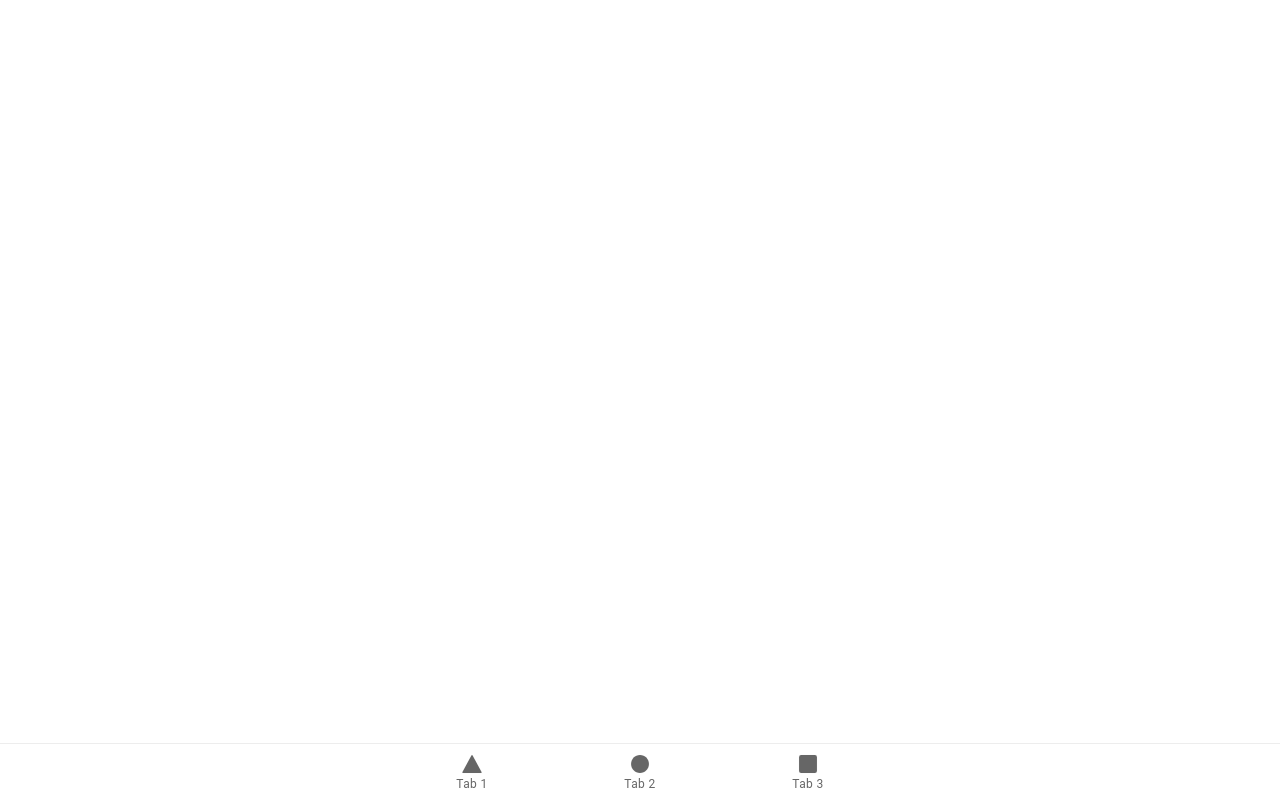
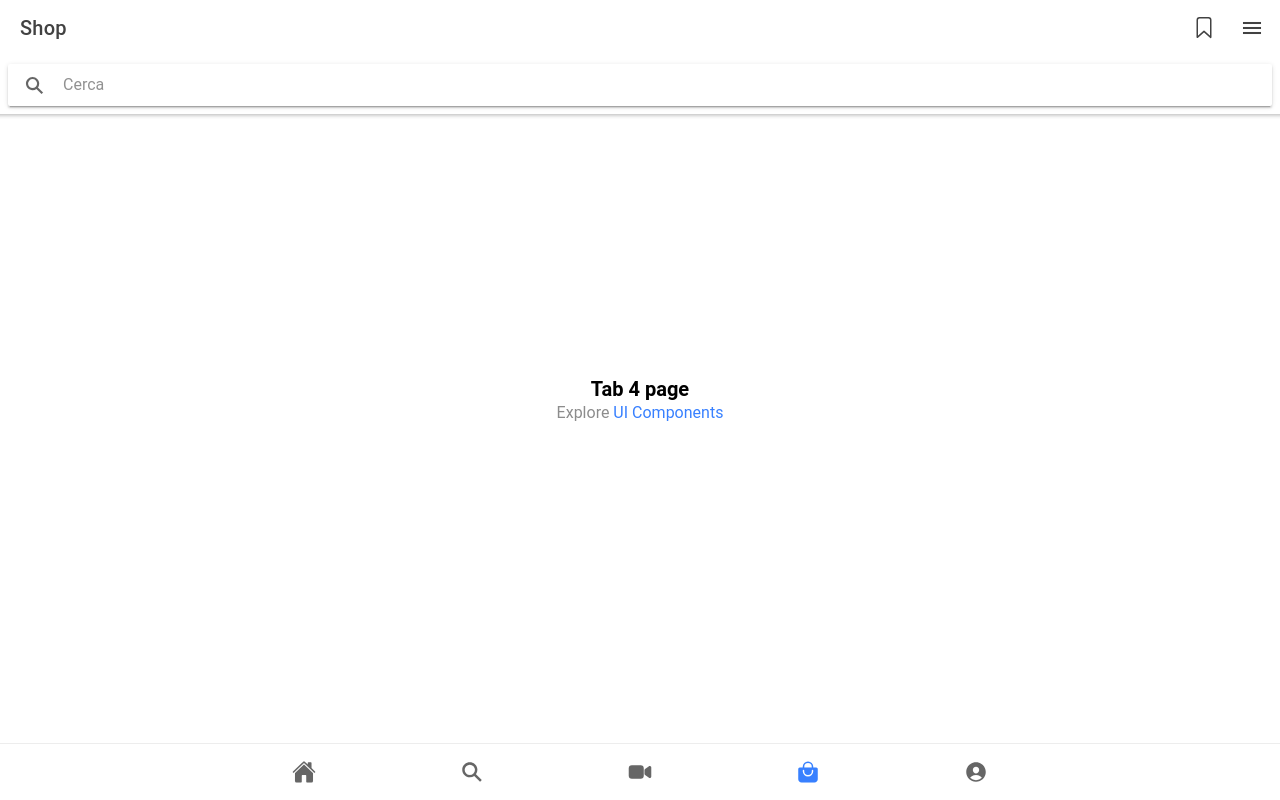
Before and after one commit to volp99/demo-react-ionic, a React (Create React App) app: page /tab4 in a window 1280 px wide. Built offline with nearby package versions, Linux system fonts and the light colour scheme.

Commit message:
add redux and start building UI Instagram

```diff
--- a/package.json
+++ b/package.json
@@ -10,6 +10,7 @@
     "@capacitor/status-bar": "1.0.6",
     "@ionic/react": "^5.5.0",
     "@ionic/react-router": "^5.5.0",
+    "@reduxjs/toolkit": "^1.6.2",
     "@testing-library/jest-dom": "^5.11.9",
     "@testing-library/react": "^11.2.5",
     "@testing-library/user-event": "^12.6.3",
@@ -17,6 +18,7 @@
     "@types/node": "^12.19.15",
     "@types/react": "^16.14.3",
     "@types/react-dom": "^16.9.10",
+    "@types/react-redux": "^7.1.20",
     "@types/react-router": "^5.1.11",
     "@types/react-router-dom": "^5.1.7",
     "ionicons": "^5.4.0",
@@ -25,6 +27,7 @@
     "react-router": "^5.2.0",
     "react-router-dom": "^5.2.0",
     "react-scripts": "4.0.2",
+    "redux": "^4.1.2",
     "typescript": "^4.1.3",
     "web-vitals": "^0.2.4",
     "workbox-background-sync": "^5.1.4",
--- a/src/App.tsx
+++ b/src/App.tsx
@@ -9,7 +9,7 @@ import {
   IonTabs,
 } from '@ionic/react';
 import { IonReactRouter } from '@ionic/react-router';
-import { ellipse, square, triangle } from 'ionicons/icons';
+import { home, searchSharp, videocam, bagHandle, personCircle} from 'ionicons/icons';
 import Tab1 from './pages/Tab1';
 import Tab2 from './pages/Tab2';
 import Tab3 from './pages/Tab3';
@@ -33,6 +33,8 @@ import '@ionic/react/css/display.css';
 /* Theme variables */
 import './theme/variables.css';
 import React from "react";
+import Tab4 from "./pages/Tab4";
+import Tab5 from "./pages/Tab5";
 
 const App: React.FC = () => (
   <IonApp>
@@ -48,22 +50,34 @@ const App: React.FC = () => (
           <Route path="/tab3">
             <Tab3 />
           </Route>
+          <Route path="/tab4">
+            <Tab4 />
+          </Route>
+          <Route path="/tab4">
+            <Tab4 />
+          </Route>
+          <Route path="/tab5">
+            <Tab5 />
+          </Route>
           <Route exact path="/">
             <Redirect to="/tab1" />
           </Route>
         </IonRouterOutlet>
         <IonTabBar slot="bottom">
           <IonTabButton tab="tab1" href="/tab1">
-            <IonIcon icon={triangle} />
-            <IonLabel>Tab 1</IonLabel>
+            <IonIcon icon={home} />
           </IonTabButton>
           <IonTabButton tab="tab2" href="/tab2">
-            <IonIcon icon={ellipse} />
-            <IonLabel>Tab 2</IonLabel>
+            <IonIcon icon={searchSharp} />
           </IonTabButton>
           <IonTabButton tab="tab3" href="/tab3">
-            <IonIcon icon={square} />
-            <IonLabel>Tab 3</IonLabel>
+            <IonIcon icon={videocam} />
+          </IonTabButton>
+          <IonTabButton tab="tab4" href="/tab4">
+            <IonIcon icon={bagHandle} />
+          </IonTabButton>
+          <IonTabButton tab="tab5" href="/tab5">
+            <IonIcon icon={personCircle} />
           </IonTabButton>
         </IonTabBar>
       </IonTabs>
--- a/src/components/ExploreContainer.tsx
+++ b/src/components/ExploreContainer.tsx
@@ -1,4 +1,5 @@
 import './ExploreContainer.css';
+import React from "react";
 
 interface ContainerProps {
   name: string;
--- a/src/pages/Tab1.tsx
+++ b/src/pages/Tab1.tsx
@@ -1,22 +1,45 @@
-import { IonContent, IonHeader, IonPage, IonTitle, IonToolbar } from '@ionic/react';
+import {
+    IonButton,
+    IonButtons,
+    IonContent,
+    IonHeader,
+    IonIcon,
+    IonPage,
+    IonTitle,
+    IonToolbar
+} from '@ionic/react';
 import ExploreContainer from '../components/ExploreContainer';
 import './Tab1.css';
+import React from "react";
+import {addCircleOutline, heartOutline, sendOutline} from "ionicons/icons";
 
 const Tab1: React.FC = () => {
     return (
         <IonPage>
-      <IonHeader>
                 <IonToolbar>
-          <IonTitle>Tab 1</IonTitle>
+                    <IonButtons slot="primary">
+                        <IonButton onClick={() => {
+                        }}>
+                            <IonIcon slot="icon-only" icon={addCircleOutline}/>
+                        </IonButton>
+                        <IonButton onClick={() => {
+                        }}>
+                            <IonIcon slot="icon-only" icon={heartOutline}/>
+                        </IonButton>
+                        <IonButton onClick={() => {
+                        }}>
+                            <IonIcon slot="icon-only" icon={sendOutline}/>
+                        </IonButton>
+                    </IonButtons>
+                    <IonTitle>Instagram</IonTitle>
                 </IonToolbar>
-      </IonHeader>
             <IonContent fullscreen>
                 <IonHeader collapse="condense">
                     <IonToolbar>
                         <IonTitle size="large">Tab 1</IonTitle>
                     </IonToolbar>
                 </IonHeader>
-        <ExploreContainer name="Tab 1 page" />
+                <ExploreContainer name="Tab 1 page"/>
             </IonContent>
         </IonPage>
     );
--- a/src/pages/Tab2.tsx
+++ b/src/pages/Tab2.tsx
@@ -1,22 +1,40 @@
-import { IonContent, IonHeader, IonPage, IonTitle, IonToolbar } from '@ionic/react';
+import {
+    IonButton,
+    IonButtons,
+    IonContent,
+    IonHeader,
+    IonIcon,
+    IonPage,
+    IonSearchbar,
+    IonTitle,
+    IonToolbar
+} from '@ionic/react';
 import ExploreContainer from '../components/ExploreContainer';
 import './Tab2.css';
+import React, {useState} from "react";
+import {locationOutline} from "ionicons/icons";
 
 const Tab2: React.FC = () => {
+    const [searchText, setSearchText] = useState('');
     return (
         <IonPage>
-      <IonHeader>
                 <IonToolbar>
-          <IonTitle>Tab 2</IonTitle>
+                    <IonButtons slot="primary">
+                        <IonButton onClick={() => {
+                        }}>
+                            <IonIcon slot="icon-only" icon={locationOutline} />
+                        </IonButton>
+                    </IonButtons>
+                    <IonSearchbar value={searchText} onIonChange={e => setSearchText(e.detail.value!)}
+                                  placeholder="Cerca"/>
                 </IonToolbar>
-      </IonHeader>
             <IonContent fullscreen>
                 <IonHeader collapse="condense">
                     <IonToolbar>
                         <IonTitle size="large">Tab 2</IonTitle>
                     </IonToolbar>
                 </IonHeader>
-        <ExploreContainer name="Tab 2 page" />
+                <ExploreContainer name="Tab 2 page"/>
             </IonContent>
         </IonPage>
     );
--- /dev/null
+++ b/src/pages/Tab4.tsx
@@ -0,0 +1,46 @@
+import {
+    IonButton,
+    IonButtons,
+    IonContent,
+    IonHeader,
+    IonIcon,
+    IonMenuButton,
+    IonPage, IonSearchbar,
+    IonTitle,
+    IonToolbar
+} from '@ionic/react';
+import ExploreContainer from '../components/ExploreContainer';
+import './Tab4.css';
+import React from "react";
+import {bookmarkOutline} from "ionicons/icons";
+
+const Tab4: React.FC = () => {
+    return (
+        <IonPage>
+            <IonHeader>
+                <IonToolbar>
+                    <IonButtons slot="primary">
+                        <IonButton onClick={() => {}}>
+                            <IonIcon slot="icon-only" icon={bookmarkOutline} />
+                        </IonButton>
+                    </IonButtons>
+                    <IonTitle>Shop</IonTitle>
+                    <IonButtons slot="end">
+                        <IonMenuButton autoHide={false} />
+                    </IonButtons>
+                </IonToolbar>
+                <IonSearchbar placeholder="Cerca"/>
+            </IonHeader>
+            <IonContent fullscreen>
+                <IonHeader collapse="condense">
+                    <IonToolbar>
+                        <IonTitle size="large">Tab 4</IonTitle>
+                    </IonToolbar>
+                </IonHeader>
+                <ExploreContainer name="Tab 4 page"/>
+            </IonContent>
+        </IonPage>
+    );
+};
+
+export default Tab4;
--- /dev/null
+++ b/src/pages/Tab5.tsx
@@ -0,0 +1,45 @@
+import {
+    IonButton,
+    IonButtons,
+    IonContent,
+    IonHeader,
+    IonIcon,
+    IonMenuButton,
+    IonPage,
+    IonTitle,
+    IonToolbar
+} from '@ionic/react';
+import ExploreContainer from '../components/ExploreContainer';
+import './Tab5.css';
+import React from "react";
+import {addCircleOutline} from "ionicons/icons";
+
+const Tab5: React.FC = () => {
+    return (
+        <IonPage>
+            <IonHeader>
+                <IonToolbar>
+                    <IonTitle>stefanovolpatti</IonTitle>
+                    <IonButtons slot="primary">
+                        <IonButton onClick={() => {}}>
+                            <IonIcon slot="icon-only" icon={addCircleOutline}/>
+                        </IonButton>
+                    </IonButtons>
+                    <IonButtons slot="end">
+                        <IonMenuButton autoHide={false} />
+                    </IonButtons>
+                </IonToolbar>
+            </IonHeader>
+            <IonContent fullscreen>
+                <IonHeader collapse="condense">
+                    <IonToolbar>
+                        <IonTitle size="large">Tab 5</IonTitle>
+                    </IonToolbar>
+                </IonHeader>
+                <ExploreContainer name="Tab 5 page" />
+            </IonContent>
+        </IonPage>
+    );
+};
+
+export default Tab5;
```
Also changed, not shown: src/pages/Tab4.css (added), src/pages/Tab5.css (added), 1 other file (tests, documents, lock files or other folders). Lines whose indentation alone changed are shown as unchanged.
